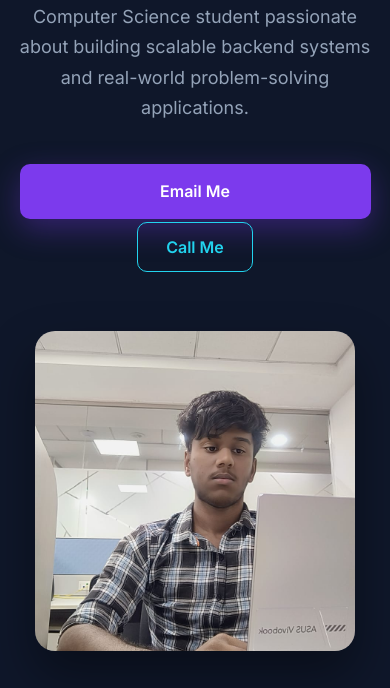
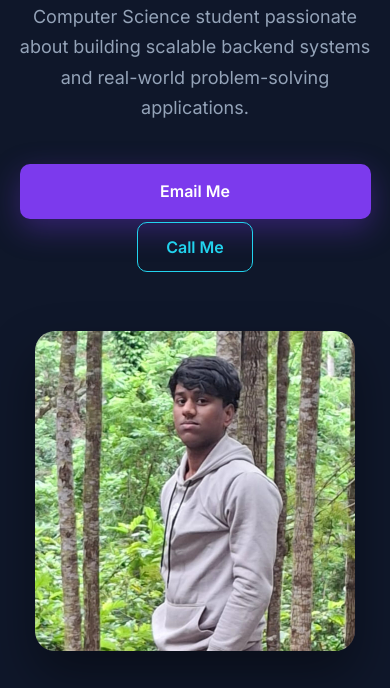
Before and after one commit to vigneshs1711/vignesh-portfolio, a plain HTML site: page index.html in a window 390 px wide. Shown: the part 412-1100 px from the top of the page. Drawn offline with Linux system fonts and the light colour scheme.

```diff
--- a/index.html
+++ b/index.html
@@ -37,7 +37,7 @@
     </div>
 
     <div class="hero-img">
-        <img src="./assets/profile1.jpeg" alt="Vignesh">
+        <img src="./assets/profile3.jpeg" alt="Vignesh">
     </div>
 </section>
 
```
Also changed, not shown: assets/profile2.jpeg (added), assets/profile3.jpeg (added).
